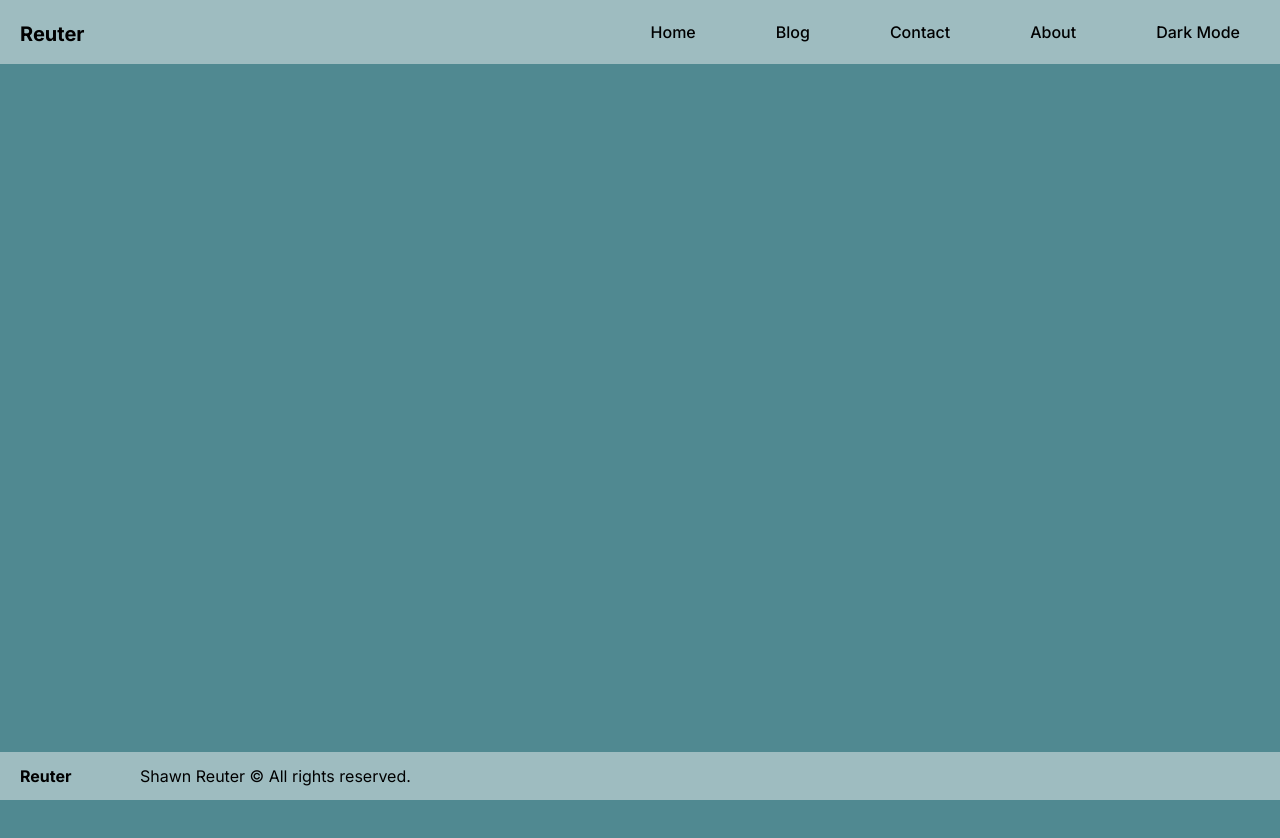
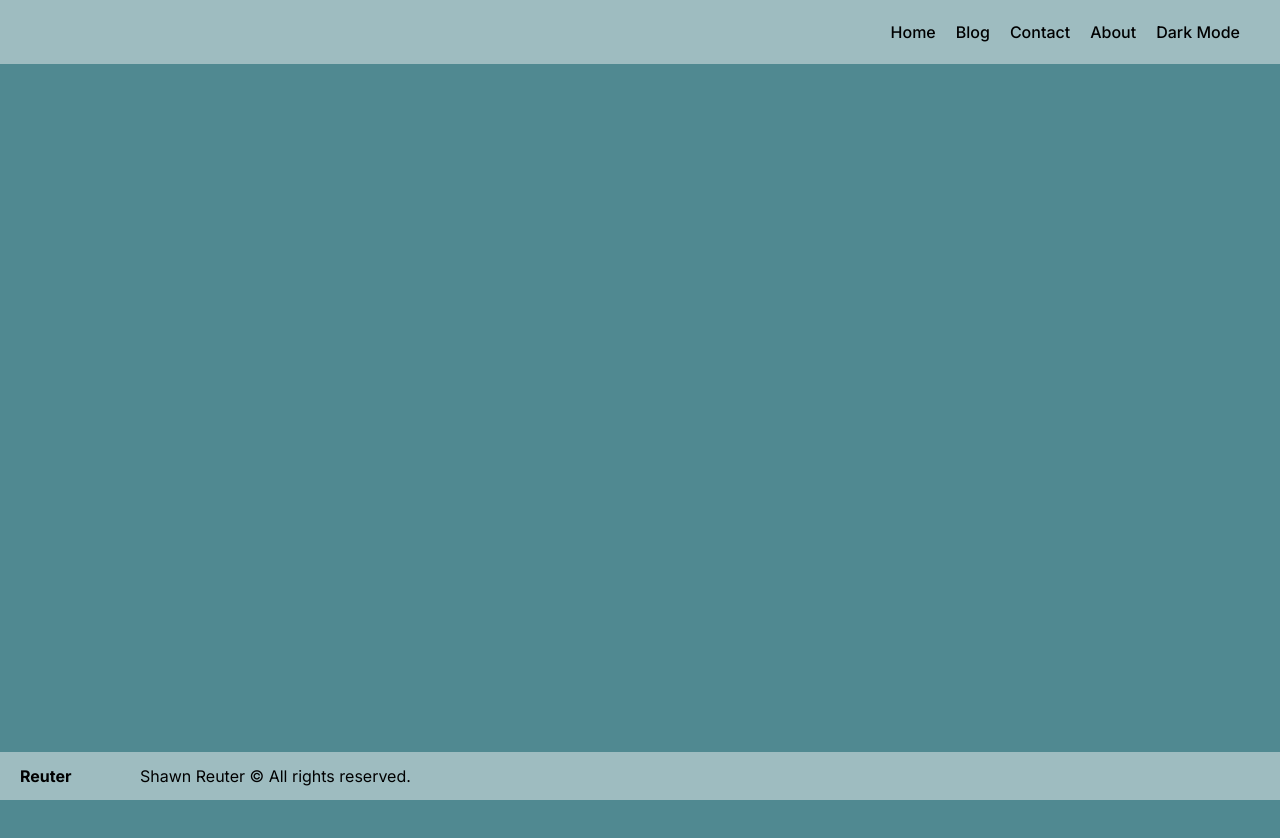
Before and after one commit to reuterShawn/shawn-reuter-profoilio, a Next.js app in the folder shawn-reuter-profolio/: page / in a window 1280 px wide. Shown: the top 838 px of the page. Built offline with nearby package versions, Linux system fonts and the light colour scheme.

Commit message:
Hide reuter title and change padding for items

```diff
--- a/shawn-reuter-profolio/src/components/navbar/Navbar.jsx
+++ b/shawn-reuter-profolio/src/components/navbar/Navbar.jsx
@@ -1,19 +1,25 @@
-import Link from "next/link"
+import Link from "next/link";
 
 const Navbar = async () => {
-
   return (
     <div className="-bg--bgLight2 h-50 flex justify-end p-5">
-      <Link href="/" className="absolute left-0 font-bold text-xl pl-5 ">Reuter</Link>
-      <div className="flex space-x-20 pr-5 justify-end text-1xl font-medium">
+      <Link
+        href="/"
+        className="absolute left-0 font-bold text-xl pl-5 sm:sm-md: hidden"
+      >
+        Reuter
+      </Link>
+      <div className="flex space-x-5 pr-5 justify-end text-1xl font-medium">
         <Link href="/">Home</Link>
         <Link href="/blog">Blog</Link>
         <Link href="/contact">Contact</Link>
         <Link href="/about">About</Link>
-        <button type="switch" onClick="">Dark Mode</button>
+        <button type="switch" onClick="">
+          Dark Mode
+        </button>
       </div>
     </div>
-  )
-}
+  );
+};
 
-export default Navbar
+export default Navbar;
```
